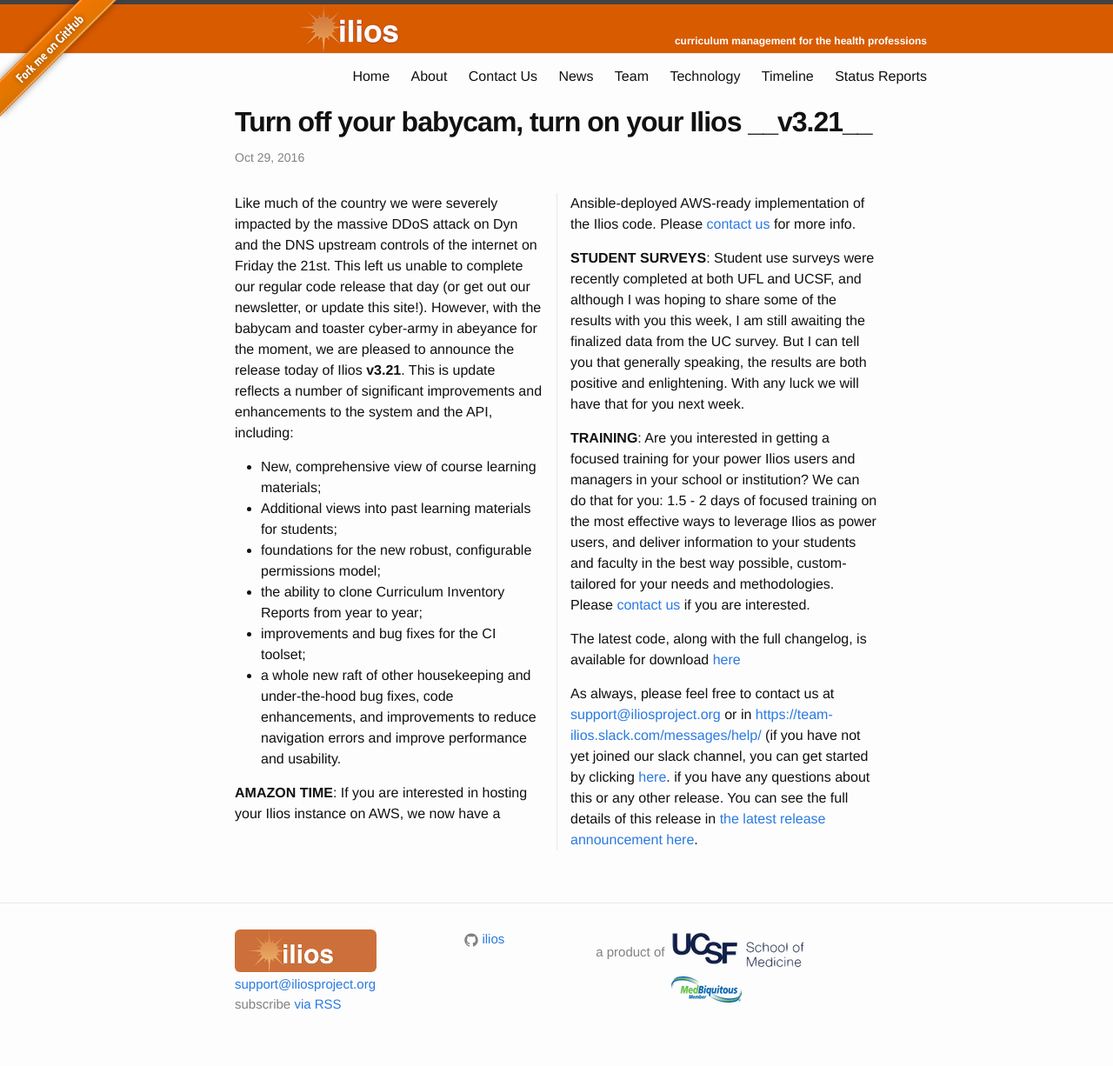
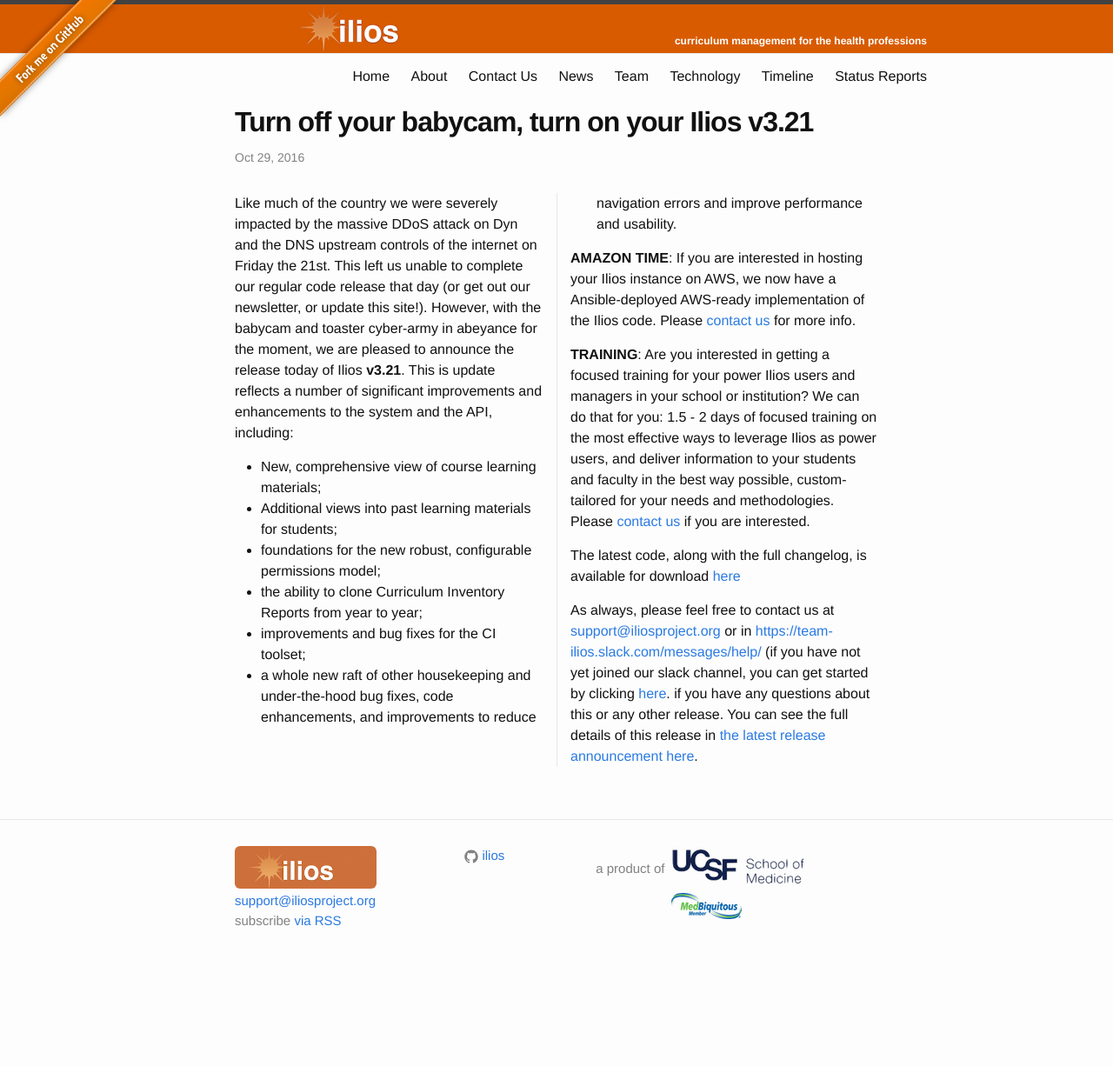
Before and after one commit to ilios/iliosproject.org, a Jekyll site: the page built from _posts/2016-10-29-updates.markdown, in a window 1280 px wide. Shown: the whole page at 87% size. Built offline with Jekyll 4.4.1, drawn with Linux system fonts in a browser that asks for light colours; after the commit the page ends 1130 px from its top, so only the background shows below that; some of the changed lines change nothing that is shown.

Commit message:
spelling

```diff
--- a/_posts/2016-10-29-updates.markdown
+++ b/_posts/2016-10-29-updates.markdown
@@ -1,7 +1,7 @@
 ---
 layout: post
-title:  Turn off your babycam, turn on your Ilios __v3.21__
-date:   2016-10-29 15:00:00
+title:  Turn off your babycam, turn on your Ilios v3.21
+date:   2016-10-29 00:00:00
 categories: releases
 ---
 
@@ -16,8 +16,6 @@
 
 __AMAZON TIME__: If you are interested in hosting your Ilios instance on AWS, we now have a Ansible-deployed AWS-ready implementation of the Ilios code. Please [contact us](mailto:support@iliosproject.org?subject=AWS%20deployment%20inquiry){:target="_blank"} for more info.
 
-__STUDENT SURVEYS__: Student use surveys were recently completed at both UFL and UCSF, and although I was hoping to share some of the results with you this week, I am still awaiting the finalized data from the UC survey. But I can tell you that generally speaking, the results are both positive and enlightening. With any luck we will have that for you next week.
-
 __TRAINING__: Are you interested in getting a focused training for your power Ilios users and managers in your school or institution? We can do that for you: 1.5 - 2 days of focused training on the most effective ways to leverage Ilios as power users, and deliver information to your students and faculty in the best way possible, custom-tailored for your needs and methodologies. Please [contact us](mailto:support@iliosproject.org?subject=training%20inquiry){:target="_blank"} if you are interested.
 
 The latest code, along with the full changelog, is available for download [here](https://github.com/ilios/ilios/releases/latest){:target="_blank"}
```
